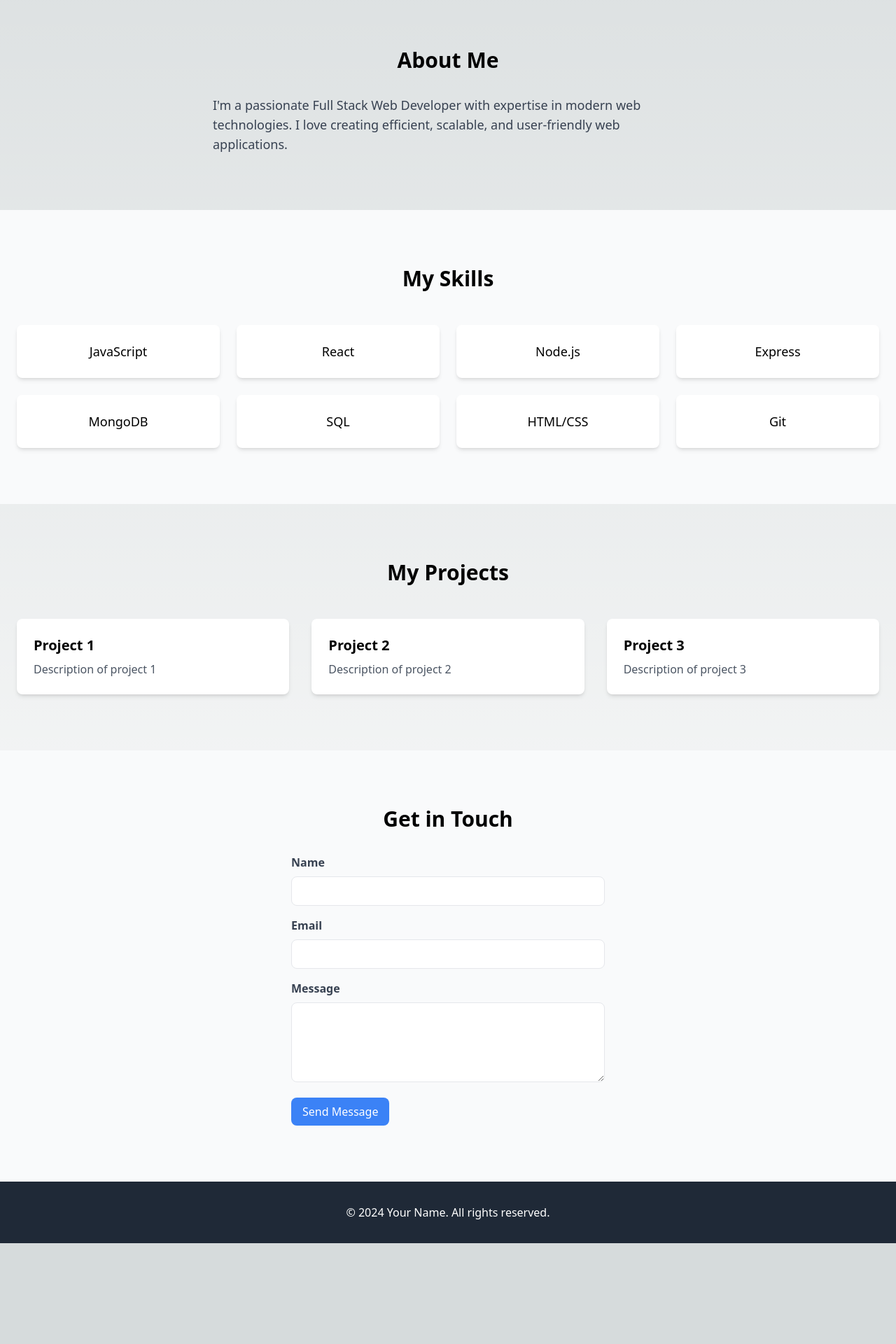
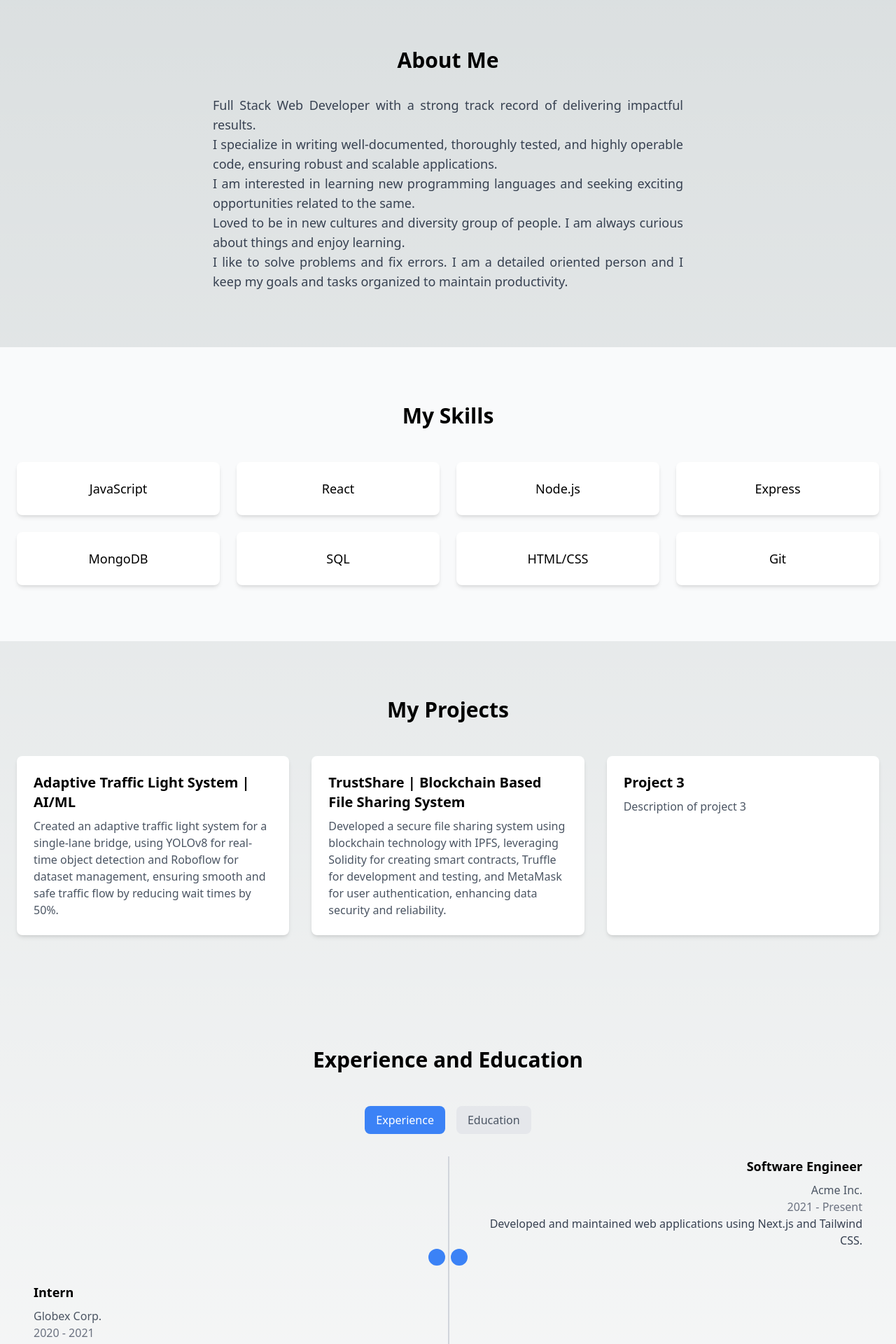
Before and after one commit to ankitanand1974/ankit-portfolio, a Next.js app: page / in a window 1280 px wide. Shown: the part 420-2340 px from the top of the page at 70% size. Before the commit the page ends 2196 px from the top, so only its background shows below. Built offline with nearby package versions, Linux system fonts and the light colour scheme.

Commit message:
timeline section added

```diff
--- a/src/app/components/About.js
+++ b/src/app/components/About.js
@@ -2,12 +2,25 @@ export default function About() {
   return (
     <section id="about" className="py-20">
       <div className="container mx-auto px-6">
-        <h2 className="text-3xl font-semibold text-center mb-8 dark:text-white">About Me</h2>
-        <p className="text-lg text-gray-700 dark:text-gray-300 max-w-2xl mx-auto">
-          I'm a passionate Full Stack Web Developer with expertise in modern web technologies.
-          I love creating efficient, scalable, and user-friendly web applications.
+        <h2 className="text-3xl font-semibold text-center mb-8 dark:text-white">
+          About Me
+        </h2>
+        <p className="text-lg text-gray-700 dark:text-gray-300 max-w-2xl mx-auto text-justify">
+          Full Stack Web Developer with a strong track record of delivering
+          impactful results. <br /> I specialize in writing well-documented,
+          thoroughly tested, and highly operable code, ensuring robust and
+          scalable applications.
+          <br />
+          I am interested in learning new programming languages and seeking
+          exciting opportunities related to the same.
+          <br />
+          Loved to be in new cultures and diversity group of people. I am always
+          curious about things and enjoy learning.
+          <br />I like to solve problems and fix errors. I am a detailed
+          oriented person and I keep my goals and tasks organized to maintain
+          productivity.
         </p>
       </div>
     </section>
-  )
+  );
 }
--- a/src/app/components/Footer.js
+++ b/src/app/components/Footer.js
@@ -2,7 +2,7 @@ export default function Footer() {
     return (
       <footer className="bg-gray-800 text-white dark:bg-gray-900 py-8">
         <div className="container mx-auto px-6 text-center">
-          <p>&copy; {new Date().getFullYear()} Your Name. All rights reserved.</p>
+          <p>&copy; {new Date().getFullYear()} Ankit Anand. All rights reserved.</p>
         </div>
       </footer>
     )
--- a/src/app/components/Hero.js
+++ b/src/app/components/Hero.js
@@ -2,7 +2,7 @@ export default function Hero() {
   return (
     <div className="bg-gradient-to-r from-blue-500 to-purple-600 text-white dark:from-blue-700 dark:to-purple-800">
       <div className="container mx-auto px-6 py-24 text-center">
-        <h1 className="text-5xl font-bold mb-4">Your Name</h1>
+        <h1 className="text-5xl font-bold mb-4">Ankit Anand</h1>
         <p className="text-2xl mb-8">Full Stack Web Developer</p>
         <a href="#contact" className="bg-white text-blue-500 dark:bg-gray-800 dark:text-blue-300 px-6 py-3 rounded-full font-semibold hover:bg-blue-100 dark:hover:bg-gray-700 transition duration-300">
           Get in Touch
--- a/src/app/components/Navbar.js
+++ b/src/app/components/Navbar.js
@@ -31,7 +31,7 @@ export default function Navbar() {
       <nav className={`fixed top-0 left-0 w-full bg-white dark:bg-gray-800 shadow-lg transition-all duration-300 z-40 ${isScrolled ? 'md:opacity-0 md:-translate-y-full' : 'opacity-100'}`}>
         <div className="container mx-auto px-6 py-3">
           <div className="flex justify-between items-center">
-            <Link href="/" className="text-xl font-bold text-gray-800 dark:text-white">Your Name</Link>
+            <Link href="/" className="text-xl font-bold text-gray-800 dark:text-white">Ankit Anand</Link>
             <div className="flex items-center space-x-4">
               <div className="hidden md:flex space-x-4">
                 <Link href="/#about" className="text-gray-600 dark:text-gray-300 hover:text-gray-800 dark:hover:text-white">About</Link>
--- a/src/app/components/Projects.js
+++ b/src/app/components/Projects.js
@@ -1,25 +1,38 @@
 const projects = [
-    { title: 'Project 1', description: 'Description of project 1' },
-    { title: 'Project 2', description: 'Description of project 2' },
-    { title: 'Project 3', description: 'Description of project 3' },
+  {
+    title: "Adaptive Traffic Light System | AI/ML",
+    description:
+      "Created an adaptive traffic light system for a single-lane bridge, using YOLOv8 for real-time object detection and Roboflow for dataset management, ensuring smooth and safe traffic flow by reducing wait times by 50%.",
+  },
+  { title: "TrustShare | Blockchain Based File Sharing System", description: "Developed a secure file sharing system using blockchain technology with IPFS, leveraging Solidity for creating smart contracts, Truffle for development and testing, and MetaMask for user authentication, enhancing data security and reliability." },
+  { title: "Project 3", description: "Description of project 3" },
 ];
 
 export default function Projects() {
   return (
     <section id="projects" className="py-20">
       <div className="container mx-auto px-6">
-          <h2 className="text-3xl font-semibold text-center mb-12 dark:text-white">My Projects</h2>
+        <h2 className="text-3xl font-semibold text-center mb-12 dark:text-white">
+          My Projects
+        </h2>
         <div className="grid md:grid-cols-3 gap-8">
           {projects.map((project, index) => (
-              <div key={index} className="bg-white dark:bg-gray-700 rounded-lg shadow-md overflow-hidden">
+            <div
+              key={index}
+              className="bg-white dark:bg-gray-700 rounded-lg shadow-md overflow-hidden"
+            >
               <div className="p-6">
-                  <h3 className="text-xl font-semibold mb-2 dark:text-white">{project.title}</h3>
-                  <p className="text-gray-600 dark:text-gray-300">{project.description}</p>
+                <h3 className="text-xl font-semibold mb-2 dark:text-white">
+                  {project.title}
+                </h3>
+                <p className="text-gray-600 dark:text-gray-300">
+                  {project.description}
+                </p>
               </div>
             </div>
           ))}
         </div>
       </div>
     </section>
-    )
+  );
 }
--- /dev/null
+++ b/src/app/components/Timeline.js
@@ -0,0 +1,138 @@
+"use client";
+import { useState, useEffect, useRef } from "react";
+
+const TimelineSection = () => {
+  const [activeTab, setActiveTab] = useState("experience");
+  const containerRef = useRef(null);
+  const [scrollPosition, setScrollPosition] = useState(0);
+
+  useEffect(() => {
+    const handleScroll = () => {
+      setScrollPosition(window.pageYOffset);
+    };
+
+    window.addEventListener("scroll", handleScroll);
+
+    return () => {
+      window.removeEventListener("scroll", handleScroll);
+    };
+  }, []);
+
+  const data = {
+    experience: [
+      {
+        title: "Software Engineer",
+        company: "Acme Inc.",
+        date: "2021 - Present",
+        description:
+          "Developed and maintained web applications using Next.js and Tailwind CSS.",
+      },
+      {
+        title: "Intern",
+        company: "Globex Corp.",
+        date: "2020 - 2021",
+        description:
+          "Assisted with the implementation of new features and bug fixes.",
+      },
+    ],
+    education: [
+      {
+        title: "Bachelor of Science in Computer Science",
+        institution: "University of Somewhere",
+        date: "2016 - 2020",
+        description: "Graduated with honors.",
+      },
+      {
+        title: "High School Diploma",
+        institution: "Somewhere High School",
+        date: "2012 - 2016",
+        description: "Valedictorian of the class.",
+      },
+    ],
+  };
+
+  const handleTabChange = (tab) => {
+    setActiveTab(tab);
+  };
+
+  return (
+    <section id="timeline" className="py-20">
+      <div className="container mx-auto px-6">
+        <h2 className="text-3xl font-semibold text-center mb-12 dark:text-white">
+          Experience and Education
+        </h2>
+
+        <div className="flex justify-center mb-8">
+          <button
+            className={`px-4 py-2 mr-4 rounded-lg ${
+              activeTab === "experience"
+                ? "bg-blue-500 text-white"
+                : "bg-gray-200 text-gray-600 hover:bg-gray-300 dark:bg-gray-700 dark:text-gray-300 dark:hover:bg-gray-600"
+            }`}
+            onClick={() => handleTabChange("experience")}
+          >
+            Experience
+          </button>
+          <button
+            className={`px-4 py-2 rounded-lg ${
+              activeTab === "education"
+                ? "bg-blue-500 text-white"
+                : "bg-gray-200 text-gray-600 hover:bg-gray-300 dark:bg-gray-700 dark:text-gray-300 dark:hover:bg-gray-600"
+            }`}
+            onClick={() => handleTabChange("education")}
+          >
+            Education
+          </button>
+        </div>
+
+        <div className="relative" ref={containerRef}>
+          <div className="absolute top-0 left-1/2 h-full border-l-2 border-gray-300 dark:border-gray-600"></div>
+          {data[activeTab].map((item, index) => (
+            <div
+              key={index}
+              className={`flex items-center mb-12 ${
+                index % 2 === 0 ? "flex-row-reverse" : ""
+              }`}
+            >
+              <div
+                className={`w-1/2 px-6 ${
+                  index % 2 === 0 ? "text-right" : "text-left"
+                }`}
+              >
+                <h3 className="text-lg font-semibold mb-2 dark:text-white">
+                  {item.title}
+                </h3>
+                <p className="text-gray-600 dark:text-gray-400">
+                  {item.company || item.institution}
+                </p>
+                <p className="text-gray-500 dark:text-gray-400">{item.date}</p>
+                <p className="text-gray-700 dark:text-gray-300">
+                  {item.description}
+                </p>
+              </div>
+              <div
+                className={`absolute top-1/2 left-1/2 transform -translate-x-1/2 -translate-y-1/2 ${
+                  index % 2 === 0 ? "ml-4" : "-ml-4"
+                }`}
+              >
+                <div
+                  className={`w-6 h-6 bg-blue-500 rounded-full ${
+                    containerRef.current &&
+                    scrollPosition >= containerRef.current.offsetTop &&
+                    scrollPosition <=
+                      containerRef.current.offsetTop +
+                        containerRef.current.offsetHeight
+                      ? "animate-bounce"
+                      : ""
+                  }`}
+                ></div>
+              </div>
+            </div>
+          ))}
+        </div>
+      </div>
+    </section>
+  );
+};
+
+export default TimelineSection;
--- a/src/app/layout.js
+++ b/src/app/layout.js
@@ -4,8 +4,8 @@ import Footer from "./components/Footer";
 import ClientWrapper from "./components/ClientWrapper";
 
 export const metadata = {
-  title: "Your Name - Full Stack Web Developer",
-  description: "Personal portfolio of [Your Name], a Full Stack Web Developer",
+  title: "Ankit Anand - Full Stack Web Developer",
+  description: "Personal portfolio of Ankit Anand, a Full Stack Web Developer",
 };
 
 export default function RootLayout({ children }) {
--- a/src/app/page.js
+++ b/src/app/page.js
@@ -1,8 +1,9 @@
-import Hero from './components/Hero'
-import About from './components/About'
-import Skills from './components/Skills'
-import Projects from './components/Projects'
-import Contact from './components/Contact'
+import Hero from "./components/Hero";
+import About from "./components/About";
+import Skills from "./components/Skills";
+import Projects from "./components/Projects";
+import Contact from "./components/Contact";
+import TimelineSection from "./components/Timeline";
 
 export default function Home() {
   return (
@@ -11,7 +12,8 @@ export default function Home() {
       <About />
       <Skills />
       <Projects />
+      <TimelineSection />
       <Contact />
     </main>
-  )
+  );
 }
```
Lines whose indentation alone changed are shown as unchanged.
